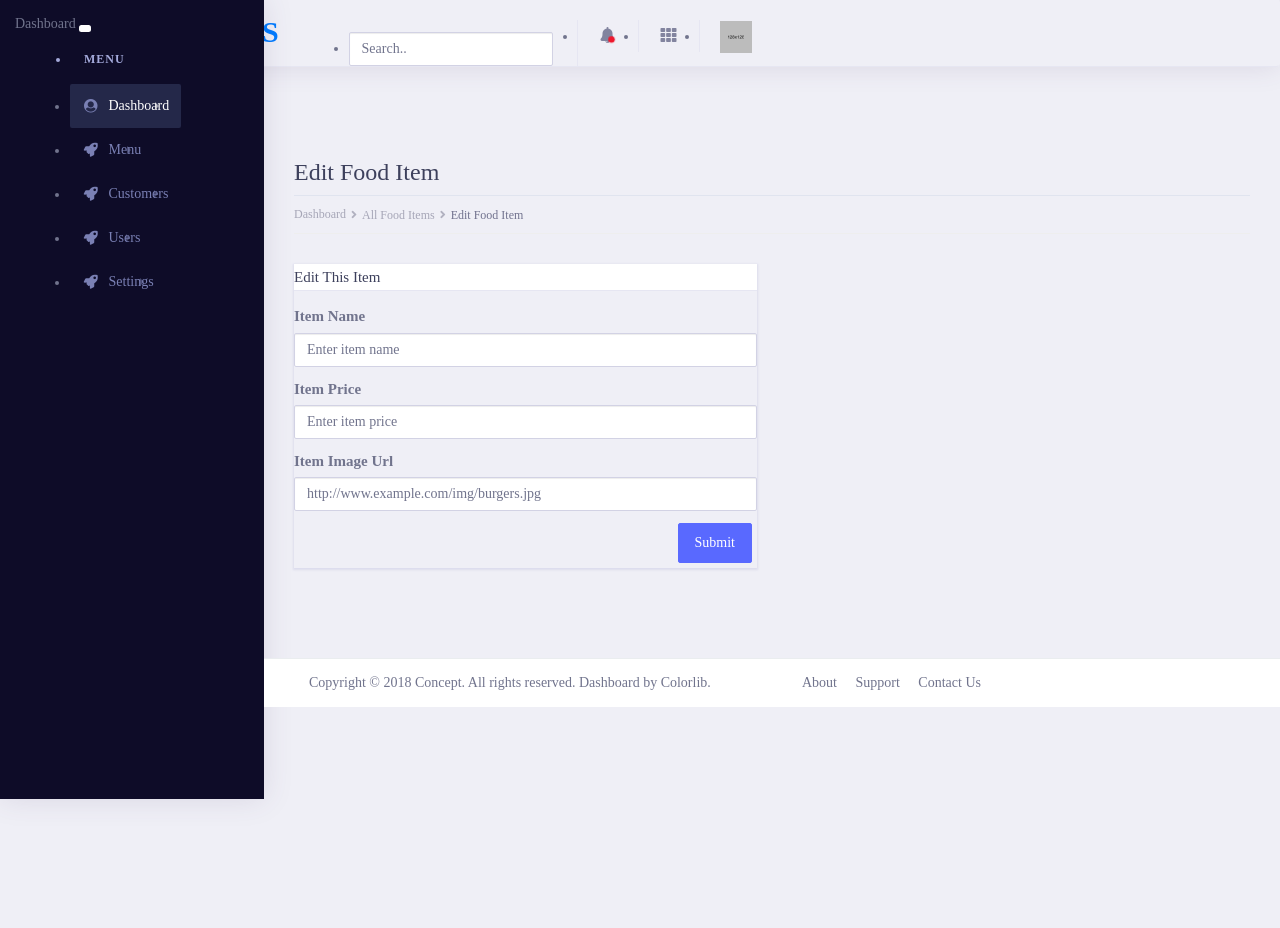
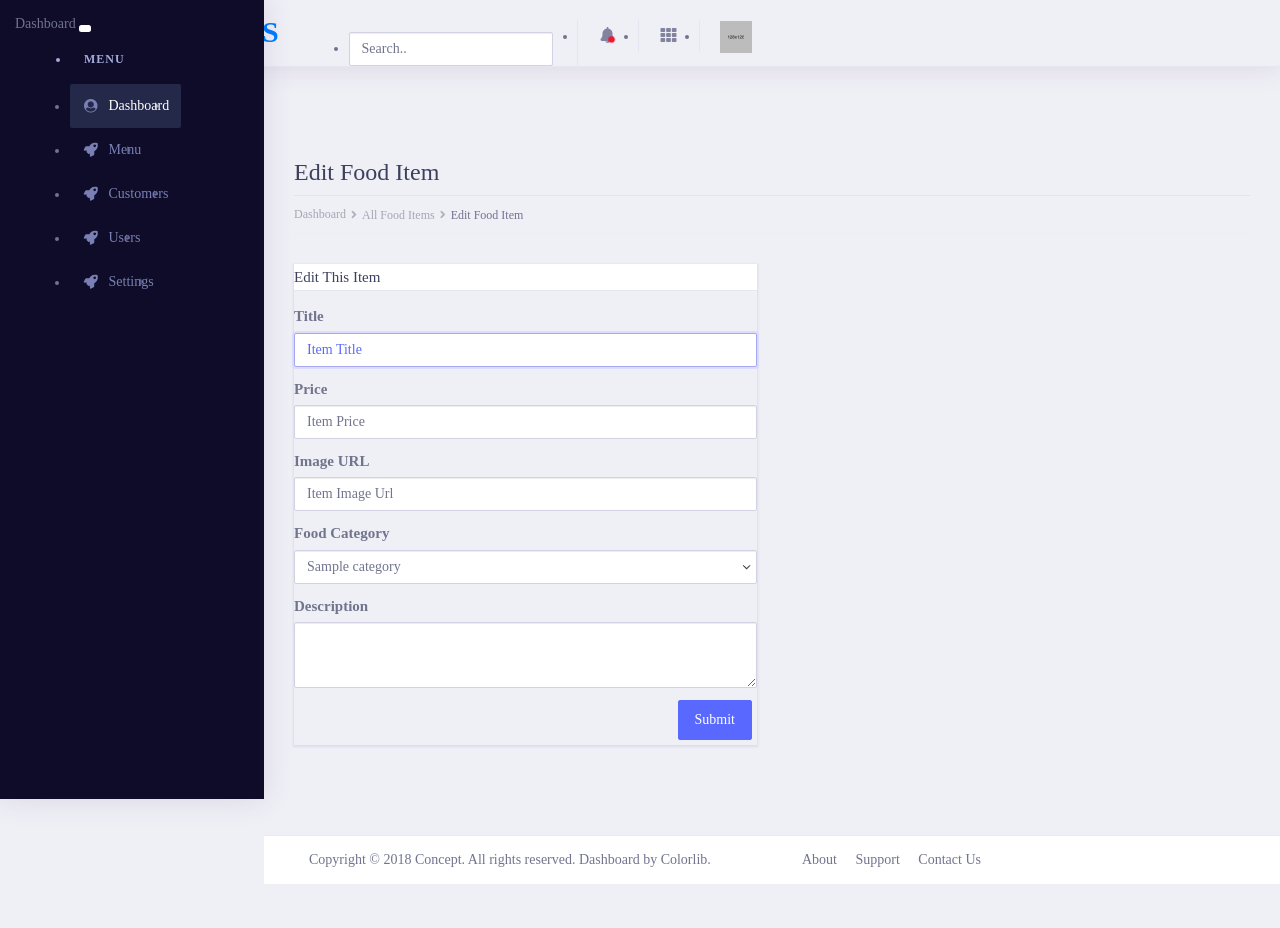
Before and after one commit to JakeAttard/Restaurant-Application, a Laravel app: page /admin/food-items/1/edit in a window 1280 px wide. Shown: the part 61-989 px from the top of the page. Run offline with Laravel 8, Linux system fonts and the light colour scheme; a user stored in the database is signed in; tables that the repository leaves empty hold one stand-in row (values such as "Sample post"); some libraries are stand-ins or nearby versions; some web fonts are replaced.

Commit message:
Worked on the food item controller and created the food item.

```diff
--- a/app/FoodCategory.php
+++ b/app/FoodCategory.php
@@ -8,6 +8,10 @@ class FoodCategory extends Model
 {
     protected $table = 'food_categories';
 
+    protected $fillable = [
+        'title', 'description', 'image_url'
+    ];
+
     public function foodItems() {
         return $this->hasMany('App\FoodItem', 'category_id');
     }
--- a/app/FoodItem.php
+++ b/app/FoodItem.php
@@ -8,7 +8,11 @@ class FoodItem extends Model
 {
     protected $table = 'food_items';
 
-    public function foodCategory() {
+    protected $fillable = [
+        'title', 'description', 'image_url', 'price', 'category_id'
+    ];
+
+    public function categories() {
         return $this->belongsTo('App\FoodCategory');
     }
 }
--- a/app/Http/Controllers/admin/FoodItemsController.php
+++ b/app/Http/Controllers/admin/FoodItemsController.php
@@ -4,6 +4,8 @@ namespace App\Http\Controllers\admin;
 
 use App\Http\Controllers\Controller;
 use Illuminate\Http\Request;
+use App\FoodItem;
+use App\FoodCategory;
 
 class FoodItemsController extends Controller
 {
@@ -12,14 +14,71 @@ class FoodItemsController extends Controller
     }
 
     public function index(){
-        return view('admin/food-items/all');
+        $items = FoodItem::paginate(10);
+
+        return view('admin/food-items/all', [
+            'items' => $items
+        ]);
     }
 
     public function create() {
-        return view('admin/food-items/create');
+        $categories = FoodCategory::All();
+        return view('admin/food-items/create', [
+            'categories' => $categories
+        ]);
     }
 
-    public function edit() {
-        return view('admin/food-items/edit');
+    public function store() {
+        request()->validate([
+            'title' => ['required', 'string', 'max:255'],
+            'description' => ['required', 'string'],
+            'price' => ['required', 'string'],
+            'category_id' => ['required', 'integer']
+        ]);
+
+        $item = new FoodItem();
+        $item->title = request('title');
+        $item->description = request('description');
+        $item->image_url = request('image_url');
+        $item->price = request('price');
+        $item->category_id = request('category_id');
+        $item->save();
+
+        return \redirect('/admin/food-items');
+    }
+
+    public function edit($id) {
+       $item = FoodItem::find($id);
+       $categories = FoodCategory::All();
+
+        return view('admin/food-items/edit', [
+            'item' => $item,
+            'categories' => $categories
+        ]);
+    }
+
+    public function update($id) {
+        request()->validate([
+            'title' => ['required', 'string', 'max:255'],
+            'description' => ['required', 'string'],
+            'price' => ['required', 'string'],
+            'category_id' => ['required', 'integer']
+        ]);
+
+        $item = FoodItem::find($id);
+        $item->title = request('title');
+        $item->description = request('description');
+        $item->image_url = request('image_url');
+        $item->price = request('price');
+        $item->category_id = request('category_id');
+        $item->save();
+
+        return redirect('/admin/food-items');
+    }
+
+    public function delete($id) {
+       $item = FoodItem::find($id);
+       $item->delete();
+        return redirect('/admin/food-items');
     }
 }
--- a/resources/views/admin/food-items/edit.blade.php
+++ b/resources/views/admin/food-items/edit.blade.php
@@ -27,18 +27,54 @@
                 <div class="card">
                     <h5 class="card-header">Edit This Item</h5>
                     <div class="card-body">
-                        <form action="#" id="basicform" data-parsley-validate="" novalidate="">
+                        <form method="POST" action="/admin/food-items">
+                            @csrf
+                            @method('PUT')
                             <div class="form-group">
-                                <label for="inputItem">Item Name</label>
-                                <input id="inputItem" type="text" name="title" data-parsley-trigger="change" required="" placeholder="Enter item name" autocomplete="off" class="form-control">
+                                <label for="inputTitle">Title</label>
+                                <input id="inputTitle" type="text" class="form-control form-control-lg @error('title') is-invalid @enderror" name="title" value="{{ old('title') }}" required autocomplete="title" placeholder="Item Title" autofocus>
+                                @error('title')
+                                    <span class="invalid-feedback" role="alert">
+                                        <strong>{{ $message }}</strong>
+                                    </span>
+                                @enderror
                             </div>
                             <div class="form-group">
-                                <label for="inputItemPrice">Item Price</label>
-                                <input id="inputItemPrice" type="text" name="price" data-parsley-trigger="change" required="" placeholder="Enter item price" autocomplete="off" class="form-control">
+                                <label for="inputPrice">Price</label>
+                                <input id="inputPrice" type="text" class="form-control form-control-lg @error('price') is-invalid @enderror" name="price" value="{{ old('price') }}" required autocomplete="price" placeholder="Item Price" autofocus>
+                                @error('price')
+                                    <span class="invalid-feedback" role="alert">
+                                        <strong>{{ $message }}</strong>
+                                    </span>
+                                @enderror
                             </div>
                             <div class="form-group">
-                                <label for="inputItemImageUrl">Item Image Url</label>
-                                <input id="inputItemImageUrl" type="text" name="image_url" data-parsley-trigger="change" required="" placeholder="http://www.example.com/img/burgers.jpg" autocomplete="off" class="form-control">
+                                <label for="inputImageUrl">Image URL</label>
+                                <input id="inputImageUrl" type="text" class="form-control form-control-lg @error('image_url') is-invalid @enderror" name="image_url" value="{{ old('image_url') }}" autocomplete="image_url" placeholder="Item Image Url" autofocus>
+                                @error('image_url')
+                                    <span class="invalid-feedback" role="alert">
+                                        <strong>{{ $message }}</strong>
+                                    </span>
+                                @enderror
+                            </div>
+                            <div class="form-group">
+                                <label for="inputCategory">Food Category</label>
+                                <select name="category_id" class="form-control" id="inputCategory">
+                                    @foreach ($categories as $category)
+                                        <option value="{{$category->id}}">{{$category->title}}</option>
+                                    @endforeach
+                                </select>
+                            </div>
+                            <div class="form-group">
+                                <label for="inputDescription">Description</label>
+                                <textarea id="inputDescription" type="text" class="form-control form-control-lg @error('description') is-invalid @enderror" name="description" required placeholder="Write a item description" autofocus>
+                                    {{ old('description') }}
+                                </textarea>
+                                @error('description')
+                                    <span class="invalid-feedback" role="alert">
+                                        <strong>{{ $message }}</strong>
+                                    </span>
+                                @enderror
                             </div>
                             <div class="row">
                                 <div class="col-sm-6 pb-2 pb-sm-4 pb-lg-0 pr-0">
--- a/routes/web.php
+++ b/routes/web.php
@@ -34,7 +34,10 @@ Route::delete('/admin/food-categories/{id}/delete', 'admin\FoodCategoriesControl
 // Admin Food Items
 Route::get('/admin/food-items', 'admin\FoodItemsController@index');
 Route::get('/admin/food-items/create', 'admin\FoodItemsController@create');
+Route::post('/admin/food-items', 'admin\FoodItemsController@store');
 Route::get('/admin/food-items/{id}/edit', 'admin\FoodItemsController@edit');
+Route::put('/admin/food-items/{id}', 'admin\FoodItemsController@update');
+Route::delete('/admin/food-items/{id}/delete', 'admin\FoodItemsController@delete');
 
 // Admin Customers
 Route::get('/admin/offers-members', 'admin\CustomersController@allOffersMembers');
```
Also changed, not shown: resources/views/admin/food-items/create.blade.php (+42 -7 lines), database/migrations/2020_02_25_084254_create_food_items_table.php.
